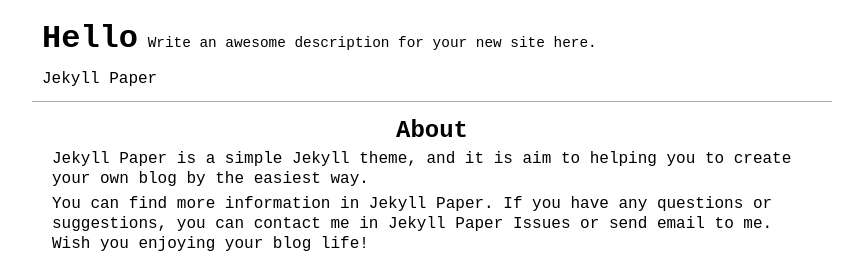
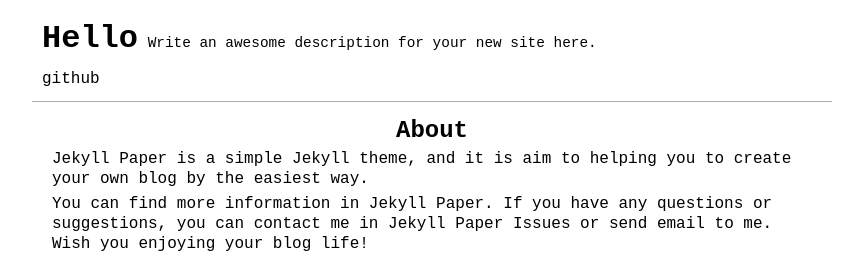
Before and after one commit to YejinHwang909/YejinHwang909.github.io, a Jekyll site: the page built from pages/about.md, in a window 1280 px wide. Shown: the top 261 px of the page, without its empty margins (208-1068 px from the left). Built offline with Jekyll 4.4.1, drawn with Linux system fonts in a browser that asks for light colours.

Commit message:
Update menus.yml

```diff
--- a/_data/menus.yml
+++ b/_data/menus.yml
@@ -1,12 +1,12 @@
 - default: menu_index
-  url:   ""
+  url: ""
 
 - default: menu_category
-  url:   "category"
+  url: "category"
 
-- title: "Jekyll Paper"
+- title: "github"
   absoluteUrl: true
-  url: "https://github.com/ghosind/Jekyll-Paper"
+  url: "https://github.com/YejinHwang909"
 
 - default: menu_about
-  url:   "about"
+  url: "about"
```
